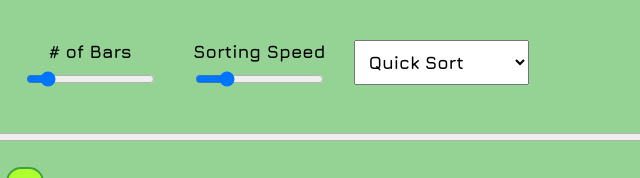
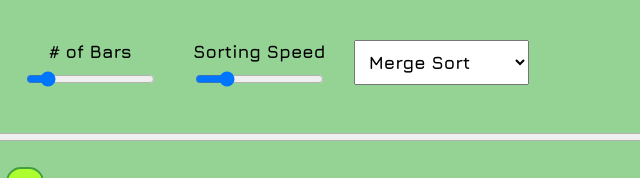
Before and after one commit to beomjookim/sorting-visualizer, a plain HTML site: page index.html in a window 1280 px wide. Shown: the top 178 px of the page, 253-893 px from the left. Drawn offline with nearby package versions, Linux system fonts and the light colour scheme.

Commit message:
BEM 추가 성공~

```diff
--- a/index.html
+++ b/index.html
@@ -35,8 +35,8 @@
             <!-- select sorting algo -->
             <select class="nav__algo-slt">
                 <!-- 여기에 modifier 추가하면 됨!-->
-                <option value="mergeSort">Merge Sort</option>
-                <option value="quickSort" selected>Quick Sort</option>
+                <option value="mergeSort" class="nav__option--selected" selected>Merge Sort</option>
+                <option value="quickSort">Quick Sort</option>
                 <option value="selectionSort">Selection Sort</option>
                 <option value="insertionSort">Insertion Sort</option>
                 <option value="bubbleSort">Bubble Sort</option>
```
